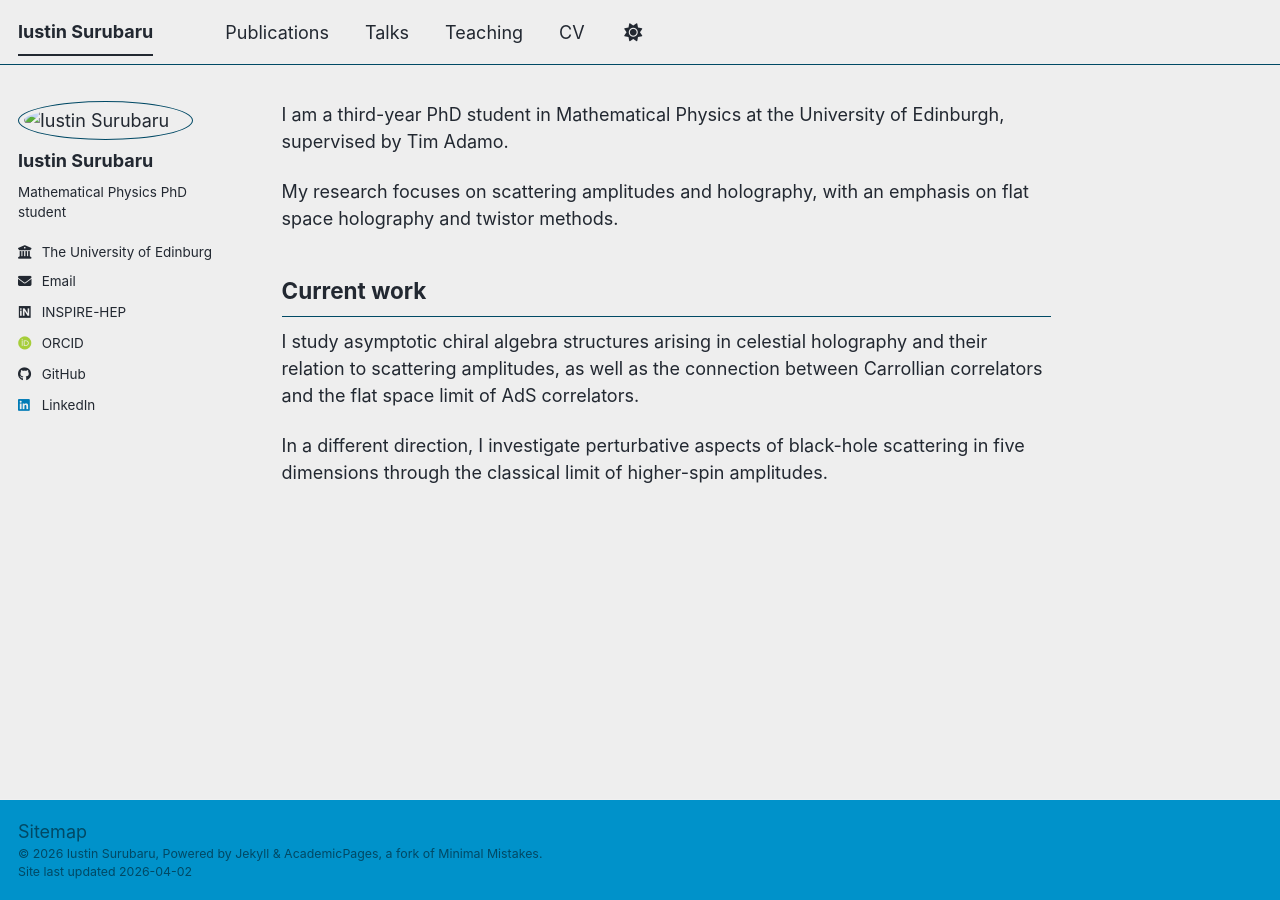
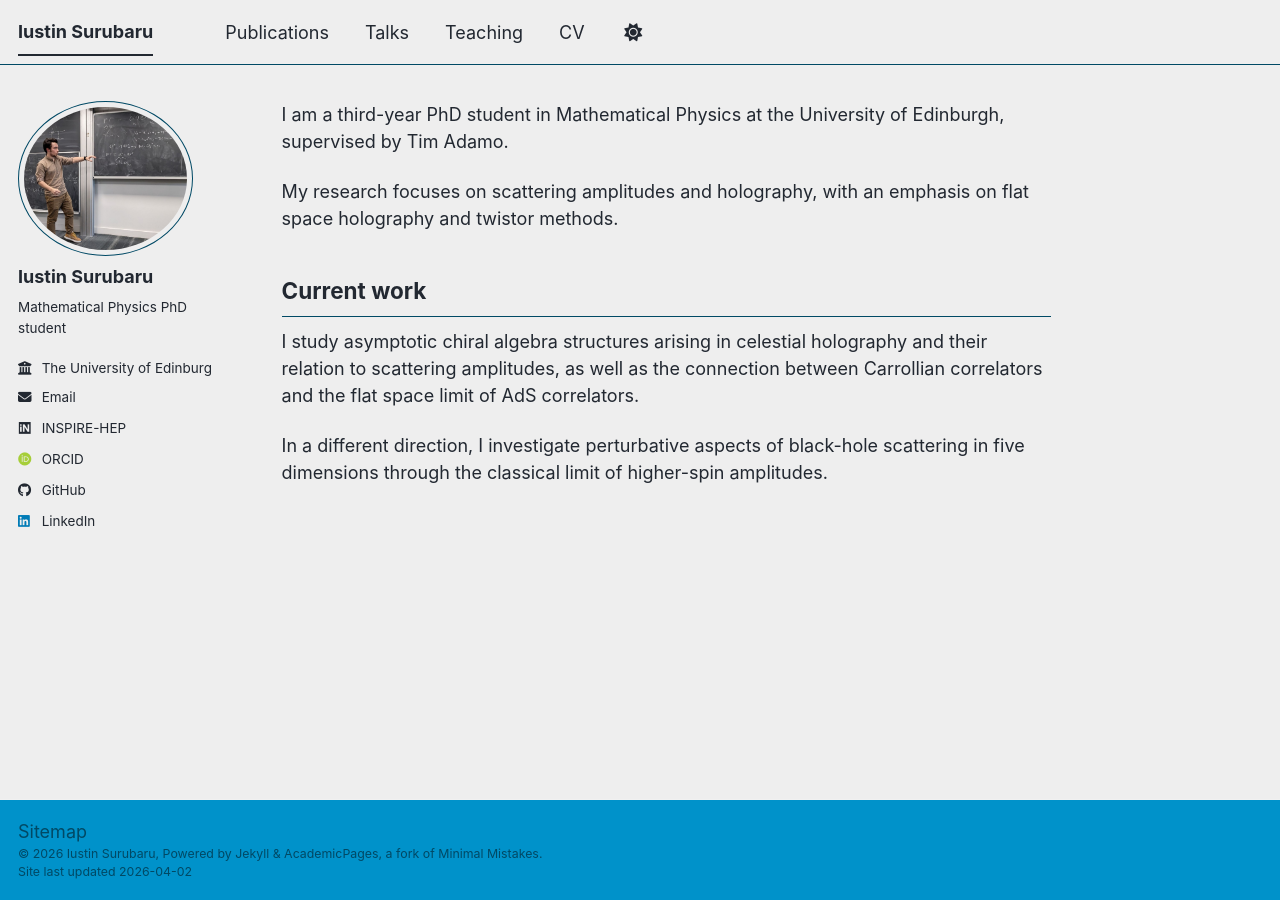
Before and after one commit to IustinS2/IustinS2.github.io, a Jekyll site: the page built from _pages/about.md, in a window 1280 px wide. Built offline with Jekyll 4.4.1, drawn with Linux system fonts in a browser that asks for light colours; some web fonts are replaced; a script bundle is joined from its source files by our own code; library files that are not in the unit come from our copies.

Commit message:
Update _config.yml

```diff
--- a/_config.yml
+++ b/_config.yml
@@ -23,7 +23,7 @@ repository               : "IustinS2.github.io"
 #               Additional customization can be done by editing /_includes/author-profile.html
 author:
   # Biographic information
-  avatar           : "/images/unnamed.jpg"
+  avatar           : "unnamed.jpg"
   name             : "Iustin Surubaru"
   pronouns         : # example: "she/her"
   bio              : "Mathematical Physics PhD student"
```
